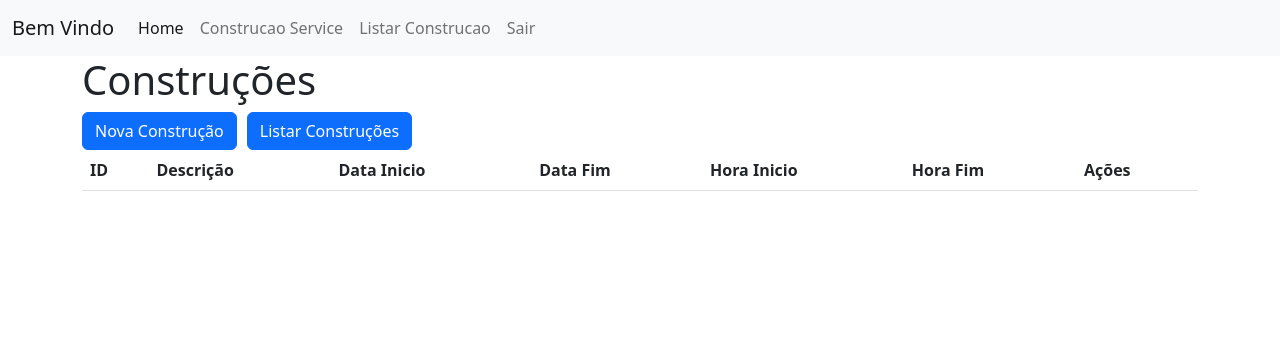
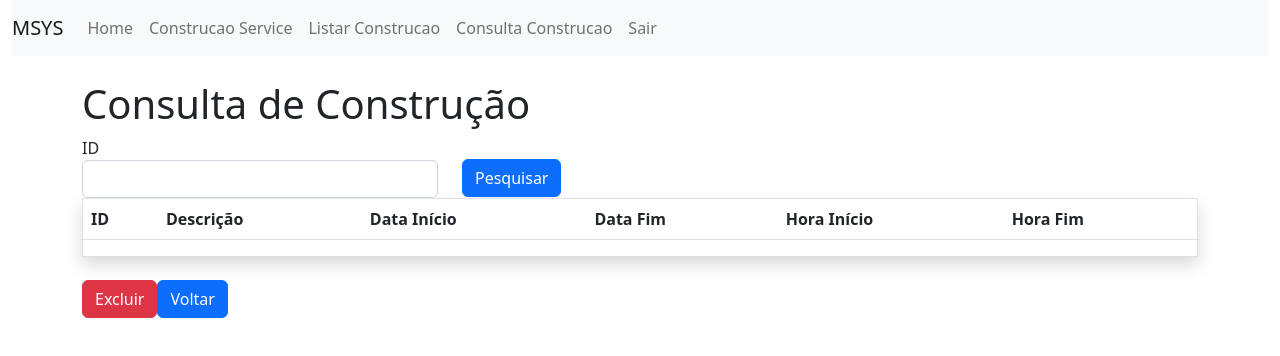
Before and after one commit to vinicius-batista-dev/gerenciamento-cloud, a React (Create React App) app: page /consultaConstrucao in a window 1280 px wide. Before the commit this address led to /listarConstrucao. Shown: the top 356 px of the page. Built offline with nearby package versions, Linux system fonts and the light colour scheme; sample sign-in values are in the browser's storage.

Commit message:
terminando a parte de consulta

```diff
--- a/package.json
+++ b/package.json
@@ -12,6 +12,7 @@
     "react": "^18.2.0",
     "react-bootstrap": "^2.6.0",
     "react-bootstrap-table": "^4.3.1",
+    "react-bootstrap-toggle": "^2.3.2",
     "react-dom": "^18.2.0",
     "react-router-dom": "^6.4.3",
     "react-scripts": "5.0.1",
--- a/src/Routes/AppRoutes.js
+++ b/src/Routes/AppRoutes.js
@@ -12,6 +12,7 @@ import SignUp from "../pages/Signup";
 import Header from "../components/header/header";
 import ConstrucaoService from "../pages/ConstrucaoService";
 import ListarConstrucao from "../pages/ListarConstrucao";
+import ConsultaConstrucao from "../pages/ConsultaConstrucao";
 
 import { useAuth } from "../contexts/auth";
 
@@ -56,6 +57,17 @@ const AppRoutes = () => {
           }
         />
 
+        <Route
+          path="/consultaConstrucao"
+          element={
+            <PrivateRouter
+              element={<ConsultaConstrucao />}
+              redirect="/signin"
+              isLogged={isLogged}
+            />
+          }
+        />
+
         <Route path="/signup" element={<SignUp />} />
         <Route path="*" element={<Navigate to="/signin" />} />
       </Routes>
--- a/src/components/header/header.jsx
+++ b/src/components/header/header.jsx
@@ -1,45 +1,85 @@
 import React from "react";
 import { Link, useNavigate } from "react-router-dom";
 import "bootstrap/dist/css/bootstrap.min.css";
+import Toggle from "react-bootstrap-toggle";
 
 const Header = () => {
-  const [search, setSearch] = React.useState("");
+  const [toggle, setToggle] = React.useState(false);
 
   const navigate = useNavigate();
 
-  const handleSearchChange = (e) => {
-    setSearch(e.target.value);
+  //Ao clicar no toogle, ele mostra o menu
+  const handleToggle = () => {
+    setToggle(!toggle);
   };
 
-  const logout = () => {
+  //Ao clicar no botão de logout, ele redireciona para a página de login
+  const handleLogout = () => {
+    const token = localStorage.getItem("token");
+    if (token) {
       localStorage.removeItem("token");
-    navigate("/");
+      navigate("/signin");
+    } else {
+      alert("Você não está logado");
+    }
   };
 
   return (
+    <div className="container-fluid">
+      <div className="row">
+        <div className="col-12">
           <nav className="navbar navbar-expand-lg navbar-light bg-light">
-      <div className="container-fluid">
             <Link className="navbar-brand" to="/">
-          Bem Vindo
+              MSYS
             </Link>
-        <div className="collapse navbar-collapse" id="navbarNavAltMarkup">
-          <div className="navbar-nav">
-            <Link className="nav-link active" aria-current="page" to="/">
+            <button
+              className="navbar-toggler"
+              type="button"
+              data-toggle="collapse"
+              data-target="#navbarNav"
+              aria-controls="navbarNav"
+              aria-expanded="false"
+              aria-label="Toggle navigation"
+            >
+              <span className="navbar-toggler-icon"></span>
+            </button>
+            <div className="collapse navbar-collapse" id="navbarNav">
+              <ul className="navbar-nav">
+                <li className="nav-item active">
+                  <Link className="nav-link" to="/">
                     Home
                   </Link>
-            <Link className="nav-link" to="/construcaoService">
+                </li>
+                <li className="nav-item">
+                  <Link className="nav-link" to="/construcaoService ">
                     Construcao Service
                   </Link>
+                </li>
+                <li className="nav-item">
                   <Link className="nav-link" to="/listarConstrucao">
                     Listar Construcao
                   </Link>
-            <Link onClick={logout} className="nav-link" to="/">
+                </li>
+                <li className="nav-item">
+                  <Link className="nav-link" to="/consultaConstrucao">
+                    Consulta Construcao
+                  </Link>
+                </li>
+                <li className="nav-item">
+                  <Link
+                    onClick={handleLogout}
+                    className="nav-link"
+                    to="/signin"
+                  >
                     Sair
                   </Link>
+                </li>
+              </ul>
+            </div>
+          </nav>
         </div>
       </div>
     </div>
-    </nav>
   );
 };
 
--- a/src/pages/ConsultaConstrucao.jsx
+++ b/src/pages/ConsultaConstrucao.jsx
@@ -3,8 +3,122 @@ import "bootstrap/dist/css/bootstrap.min.css";
 import { Link, redirect, useNavigation } from "react-router-dom";
 import axios from "axios";
 import { useNavigate, Navigate } from "react-router-dom";
+import { Search } from "react-router-dom";
 
-function consultaConstrucao()
-{
+const ConsultaConstrucao = () => {
+  const [construcaoId, setConstrucaoId] = React.useState("");
+  const [construcaoDescricao, setConstrucaoDescricao] = React.useState("");
+  const [construcaoDataInicio, setConstrucaoDataInicio] = React.useState("");
+  const [construcaoDataFim, setConstrucaoDataFim] = React.useState("");
+  const [construcaoHoraInicio, setConstrucaoHoraInicio] = React.useState("");
+  const [construcaoHoraFim, setConstrucaoHoraFim] = React.useState("");
 
-}
+  const navigate = useNavigate();
+
+  const config = {
+    headers: {
+      Authorization: "Bearer " + localStorage.getItem("token"),
+    },
+  };
+
+  //"https://api-cloud-gerencia.herokuapp.com/api/construcao/";
+
+  const handleSearch = async (e) => {
+    e.preventDefault();
+    try {
+      const response = await axios.get(
+        "https://api-cloud-gerencia.herokuapp.com/api/construcao/" +
+          construcaoId,
+        config
+      );
+      setConstrucaoId(response.data.id);
+      setConstrucaoDescricao(response.data.descricao);
+      setConstrucaoDataInicio(response.data.dataInicio);
+      setConstrucaoDataFim(response.data.dataFim);
+      setConstrucaoHoraInicio(response.data.horaInicio);
+      setConstrucaoHoraFim(response.data.horaFim);
+    } catch (error) {
+      console.log(error);
+    }
+  };
+
+  const handleDelete = async (e) => {
+    e.preventDefault();
+    try {
+      const response = await axios.delete(
+        "https://api-cloud-gerencia.herokuapp.com/api/construcao/" +
+          construcaoId,
+        config
+      );
+      navigate("/listarConstrucao");
+    } catch (error) {
+      console.log(error);
+    }
+  };
+
+  return (
+    <div className="container">
+      <div className="py-4">
+        <h1>Consulta de Construção</h1>
+        <form onSubmit={handleSearch}>
+          <div className="row">
+            <div className="col-md-4">
+              <div className="form-group">
+                <label htmlFor="construcaoId">ID</label>
+                <input
+                  type="text"
+                  className="form-control"
+                  id="construcaoId"
+                  value={construcaoId}
+                  onChange={(e) => setConstrucaoId(e.target.value)}
+                />
+              </div>
+            </div>
+            <div className="col-md-4" style={{ marginTop: 23 }}>
+              <button className="btn btn-primary" type="submit">
+                Pesquisar
+              </button>
+            </div>
+          </div>
+        </form>
+        <table className="table border shadow">
+          <thead className="thead-dark">
+            <tr>
+              <th scope="col">ID</th>
+              <th scope="col">Descrição</th>
+              <th scope="col">Data Início</th>
+              <th scope="col">Data Fim</th>
+              <th scope="col">Hora Início</th>
+              <th scope="col">Hora Fim</th>
+            </tr>
+          </thead>
+          <tbody>
+            <tr>
+              <th scope="row">{construcaoId}</th>
+              <td>{construcaoDescricao}</td>
+              <td>{construcaoDataInicio}</td>
+              <td>{construcaoDataFim}</td>
+              <td>{construcaoHoraInicio}</td>
+              <td>{construcaoHoraFim}</td>
+            </tr>
+          </tbody>
+        </table>
+        <div className="col-md-4" style={{ marginTop: 23 }}>
+          <button
+            className="btn btn-danger"
+            type="submit"
+            onClick={handleDelete}
+          >
+            Excluir
+          </button>
+
+          <Link className="btn btn-primary" to="/listarConstrucao">
+            Voltar
+          </Link>
+        </div>
+      </div>
+    </div>
+  );
+};
+
+export default ConsultaConstrucao;
```
Also changed, not shown: 1 other file (tests, documents, lock files or other folders). Lines whose indentation alone changed are shown as unchanged.
